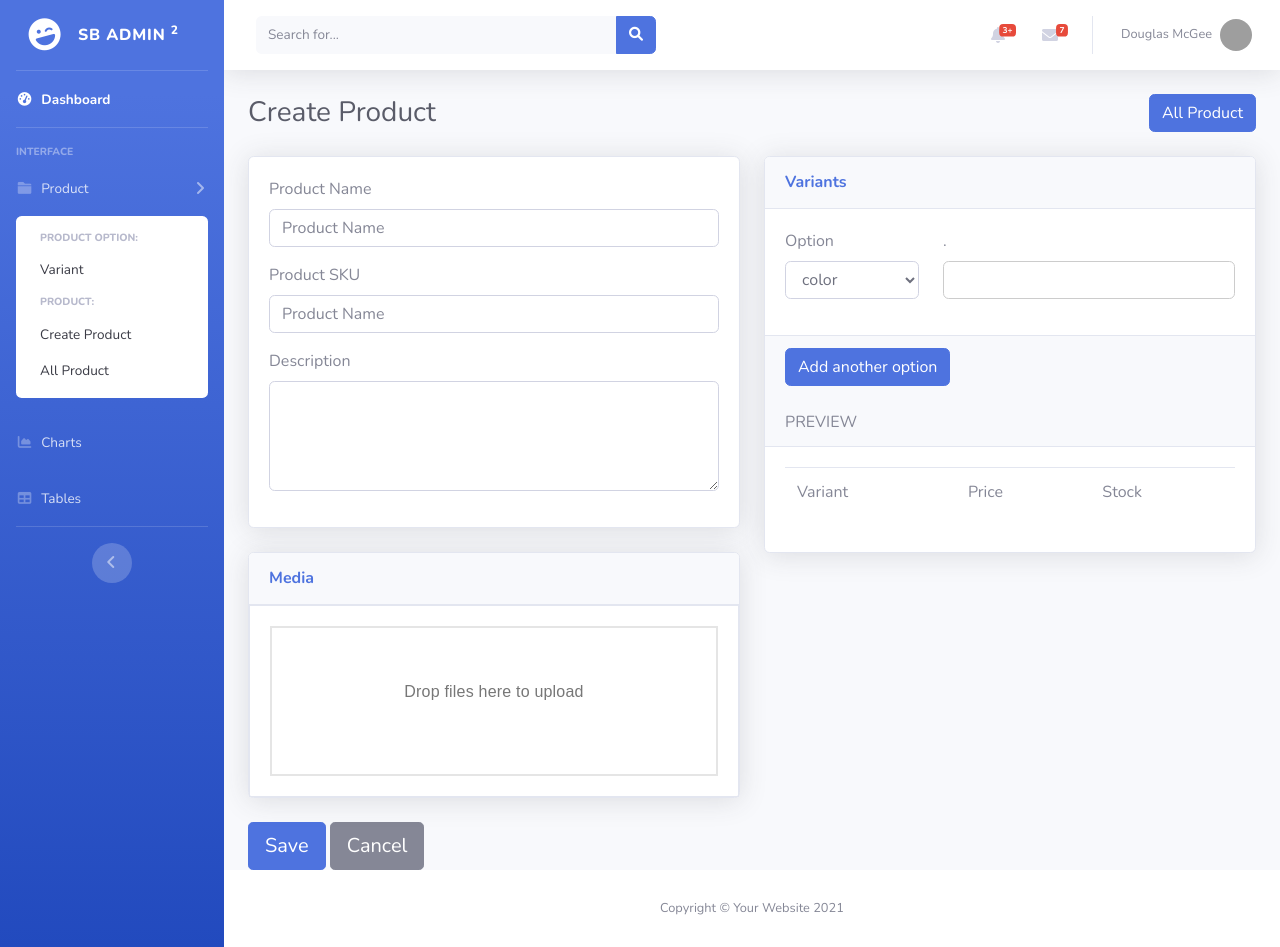
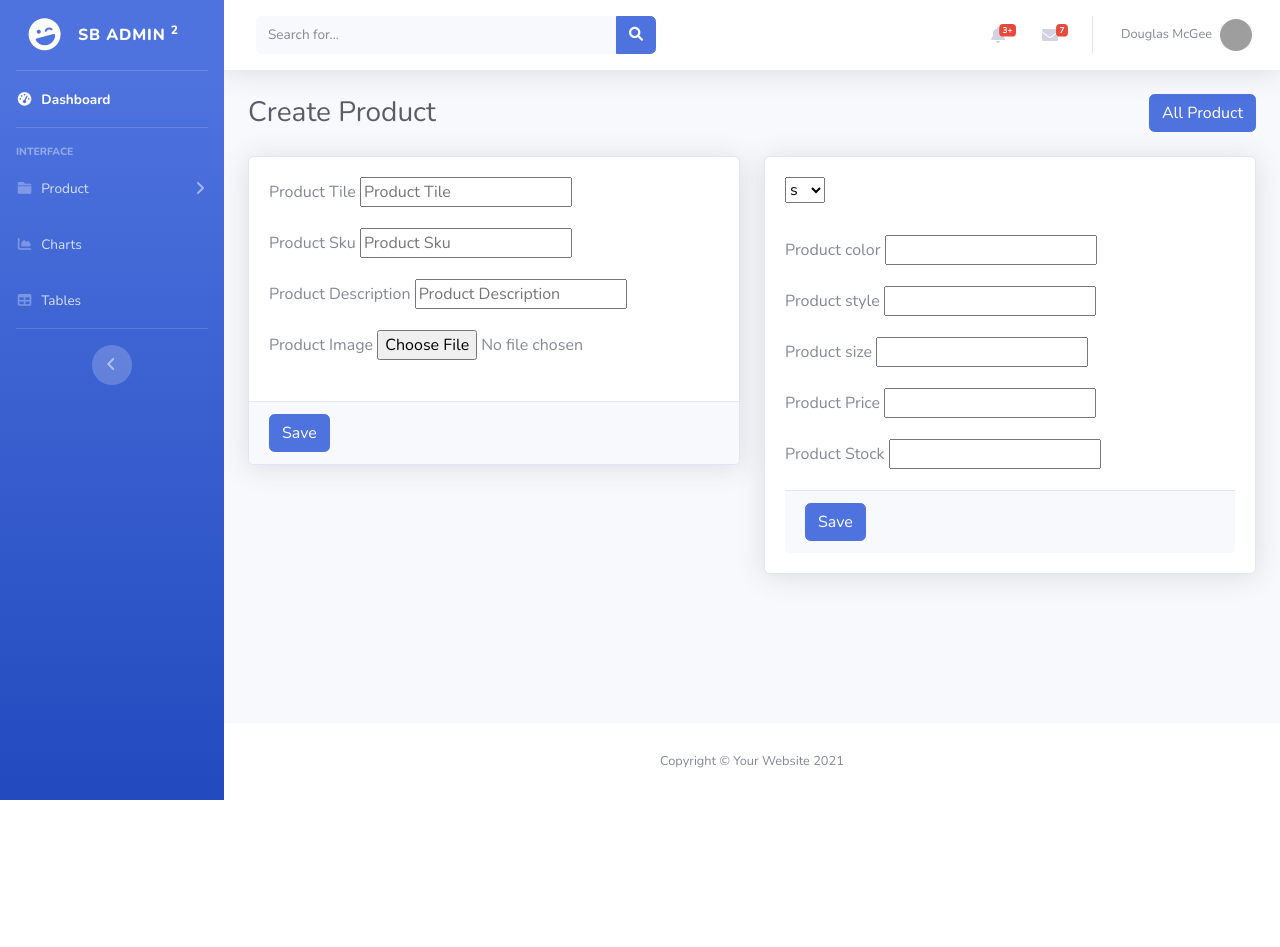
Before and after one commit to shuvro-baset/mediusware, a Django app: page /product/create/ in a window 1280 px wide. After the commit the page ends 800 px from the top, so only its background shows below. Run offline with Django 3.2, Linux system fonts and the light colour scheme; data comes from the database, SQL or seed files in the repository; both versions use the stored data as it was after the commit; some libraries are stand-ins or nearby versions; grey boxes are pictures that could not be loaded.

Commit message:
product list wip

```diff
--- a/product/models.py
+++ b/product/models.py
@@ -4,7 +4,7 @@
 # Create your models here.
 class Variant(models.Model):
     title = models.CharField(max_length=40)
-    description = models.TextField()
+    description = models.TextField(null=True, blank=True)
     active = models.BooleanField(default=True)
 
 
--- a/product/templates/products/create.html
+++ b/product/templates/products/create.html
@@ -3,13 +3,75 @@
 {% block title %} Create Product {% endblock %}
 
 {% block content %}
-<div class="d-sm-flex align-items-center justify-content-between mb-4">
-    <h1 class="h3 mb-0 text-gray-800">Create Product</h1>
-    <a href="{% url 'product:create.product' %}" class="float-right btn btn-primary">All Product</a>
-</div>
+    <div class="d-sm-flex align-items-center justify-content-between mb-4">
+        <h1 class="h3 mb-0 text-gray-800">Create Product</h1>
+        <a href="{% url 'product:create.product' %}" class="float-right btn btn-primary">All Product</a>
+    </div>
 
-<div id="app">
-    <create-product :variants="{{variants|safe}}"></create-product>
-</div>
+    {#<div id="app">#}
+    {#    <create-product :variants="{{variants|safe}}"></create-product>#}
+    {#</div>#}
+    <div class="row justify-content-center">
+        <form class="col-md-6" method="POST" novalidate>
+            {% csrf_token %}
+            <div class="card shadow mb-4">
+                <div class="card-body">
+                    <div class="form-group">
+                        <label>Product Tile</label>
+                        <input type="text" name="product_tile" placeholder="Product Tile">
+                    </div>
+                    <div class="form-group">
+                        <label>Product Sku</label>
+                        <input type="text" name="product_sku" placeholder="Product Sku">
+                    </div>
+                    <div class="form-group">
+                        <label>Product Description</label>
+                        <input type="text" name="product_desc" placeholder="Product Description">
+                    </div>
+                    <div class="form-group">
+                        <label>Product Image</label>
+                        <input type="file" name="product_img">
+                    </div>
 
+                </div>
+                <div class="card-footer">
+                    <button type="submit" class="btn btn-primary">Save</button>
+                </div>
+            </div>
+        </form>
+        <form class="col-md-6" method="POST" novalidate>
+            <div class="card shadow mb-4">
+                <div class="card-body">
+                    {% csrf_token %}
+                    <div class="form-group">
+{#                        <label>Select Your Product </label>#}
+                        <select class="form-group" name="" id="">
+                            {% for pr in products %}
+                                <option value="{{ pr.id }}" name="product_id">{{ pr.title|truncatechars:20 }}</option>
+                            {% endfor %}
+
+                        </select>
+                    </div>
+                    {% for var in variants %}
+                        <div class="form-group">
+                            <label>Product {{ var.title }} </label>
+                            <input type="text" name="{{ var.title }}">
+                        </div>
+                    {% endfor %}
+                    <div class="form-group">
+                        <label>Product Price </label>
+                        <input type="number" name="price">
+                    </div>
+                    <div class="form-group">
+                        <label>Product Stock </label>
+                        <input type="number" name="stock">
+                    </div>
+
+                    <div class="card-footer">
+                        <button type="submit" class="btn btn-primary">Save</button>
+                    </div>
+                </div>
+            </div>
+        </form>
+    </div>
 {% endblock %}
--- a/product/templates/variants/create.html
+++ b/product/templates/variants/create.html
@@ -9,7 +9,7 @@
     </div>
 
     <div class="row justify-content-center">
-        <form class="col-md-6" method="post" novalidate>
+        <form class="col-md-6" method="POST" novalidate>
             {% csrf_token %}
             <div class="card shadow mb-4">
                 <div class="card-body">
--- a/product/templates/variants/list.html
+++ b/product/templates/variants/list.html
@@ -12,7 +12,7 @@
         <form action="?" method="get" class="card-header py-3">
             <div class="form-row">
                 <div class="col-md-3">
-                    <input type="text" name="title__icontains" value="{{ request }}" placeholder="Serch"
+                    <input type="text" name="title__icontains" value="{{ request }}" placeholder="Search"
                            class="form-control">
                 </div>
                 <div class="col-md-1">
--- a/product/urls.py
+++ b/product/urls.py
@@ -1,7 +1,7 @@
 from django.urls import path
 from django.views.generic import TemplateView
 
-from product.views.product import CreateProductView
+from product.views.product import CreateProductView, ProductView
 from product.views.variant import VariantView, VariantCreateView, VariantEditView
 
 app_name = "product"
@@ -14,7 +14,7 @@
 
     # Products URLs
     path('create/', CreateProductView.as_view(), name='create.product'),
-    path('list/', TemplateView.as_view(template_name='products/list.html', extra_context={
+    path('list/', ProductView.as_view(template_name='products/list.html', extra_context={
         'product': True
     }), name='list.product'),
 ]
--- a/product/views/product.py
+++ b/product/views/product.py
@@ -1,6 +1,13 @@
+from django.shortcuts import render
 from django.views import generic
+from django.views.generic import ListView, CreateView, UpdateView
 
-from product.models import Variant
+from product.models import Variant, Product, ProductImage
+
+
+class BaseProductView(generic.View):
+    model = Product
+    template_name = 'product/list.html'
 
 
 class CreateProductView(generic.TemplateView):
@@ -9,6 +16,48 @@
     def get_context_data(self, **kwargs):
         context = super(CreateProductView, self).get_context_data(**kwargs)
         variants = Variant.objects.filter(active=True).values('id', 'title')
+        products = Product.objects.all()
+        print(products)
+        context['products'] = products
+        context['variants'] = list(variants.all())
+        print(variants)
+        return context
+
+    def post(self, request, *args, **kwargs):
+        # saving product
+        product_tile = request.POST.get('product_tile')
+        product_sku = request.POST.get('product_sku')
+        product_desc = request.POST.get('product_desc')
+        product_img = request.POST.get('product_img')
+        product_ins = Product(title=product_tile, sku=product_sku, description=product_desc)
+        product_ins.save()
+        print(product_tile, product_sku, product_desc, product_img)
+        print(product_ins)
+
+        product_image_ins = ProductImage(product=product_ins, file_path=product_img)
+        product_image_ins.save()
+        print(product_image_ins)
+
+        return render(request, 'products/create.html')
+
+
+class ProductView(BaseProductView, ListView):
+    template_name = 'product/list.html'
+
+    # paginate_by = 10
+
+    def get_queryset(self):
+        filter_string = {}
+        print(self.request.GET)
+        for key in self.request.GET:
+            if self.request.GET.get(key):
+                filter_string[key] = self.request.GET.get(key)
+        return Product.objects.filter(**filter_string)
+
+    def get_context_data(self, **kwargs):
+        context = super().get_context_data(**kwargs)
         context['product'] = True
-        context['variants'] = list(variants.all())
+        context['request'] = ''
+        if self.request.GET:
+            context['request'] = self.request.GET['title__icontains']
         return context
--- a/product/views/variant.py
+++ b/product/views/variant.py
@@ -35,6 +35,7 @@
 
 
 class VariantCreateView(BaseVariantView, CreateView):
+    print("I am hitting")
 
     form_class = VariantForm
     model = Variant
@@ -44,6 +45,7 @@
     def form_valid(self, form):
         print("I am hitting")
         form.instance.user = self.request.user
+        # super(BaseVariantView, self).form_valid(form)
         return super().form_valid(form)
 
 
```
Also changed, not shown: config/settings.py (+12 -12 lines), product/templates/products/list.html (+18 -10 lines), db.sqlite3, product/migrations/0004_alter_variant_description.py (added), 1 other file.
